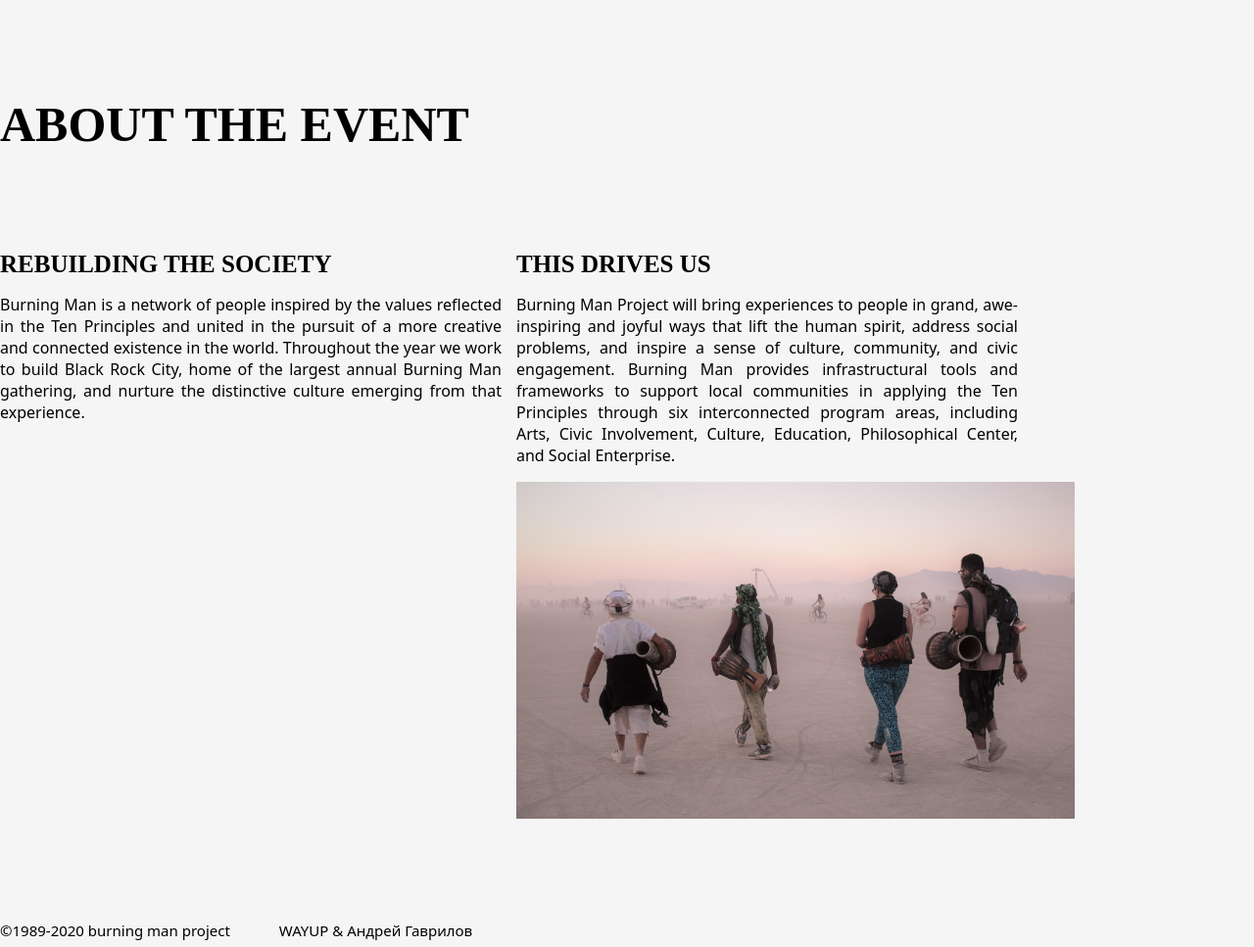
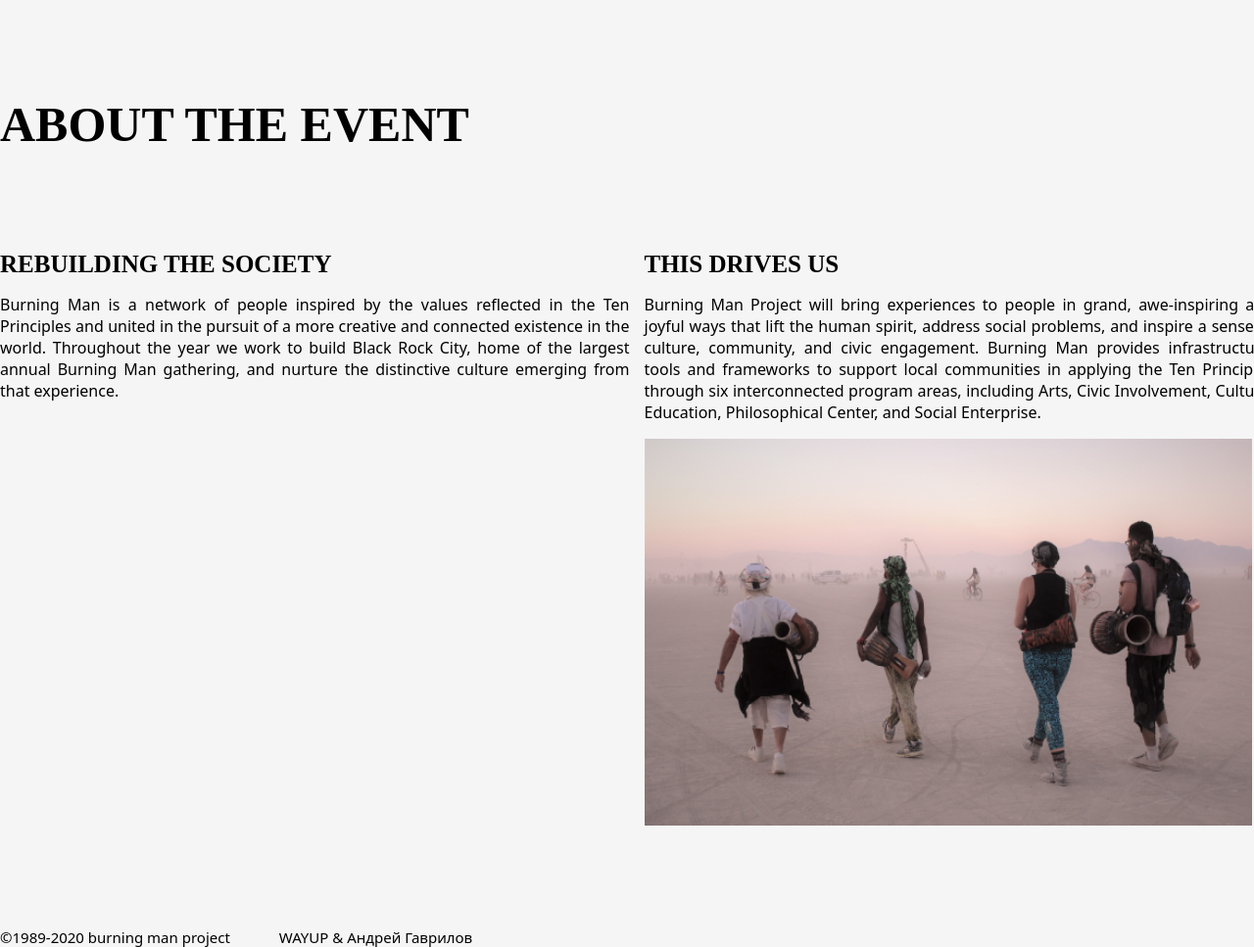
Before and after one commit to MiraiMi/group-project, a plain HTML site: page index.html in a window 1280 px wide. Shown: the part 812-1779 px from the top of the page at 98% size. Drawn offline with Linux system fonts and the light colour scheme.

Commit message:
Azhar:get into container and add some css styles

```diff
--- a/css/style.css
+++ b/css/style.css
@@ -105,10 +105,10 @@ ul {
     font-weight: lighter;
 }
 .leftText {
-    width: 40%;
+    width: 50%;
 }
 .rightText {
-    width: 40%;
+    width: 50%;
 }
 
 .imageCards {
@@ -117,11 +117,19 @@ ul {
     gap: 15px;
 }
 .leftImage {
-    width: 40%;
+    width: 50%;
+}
+
+.leftImage img {
+    width: 310px;
 }
 
 .rightImage {
-    width: 40%;
+    width: 50%;
+}
+.rightImage img {
+    width: 620px;
+    height: 395px;
 }
 
 footer {
```
Also changed, not shown: index.html (+2 -1 lines).
